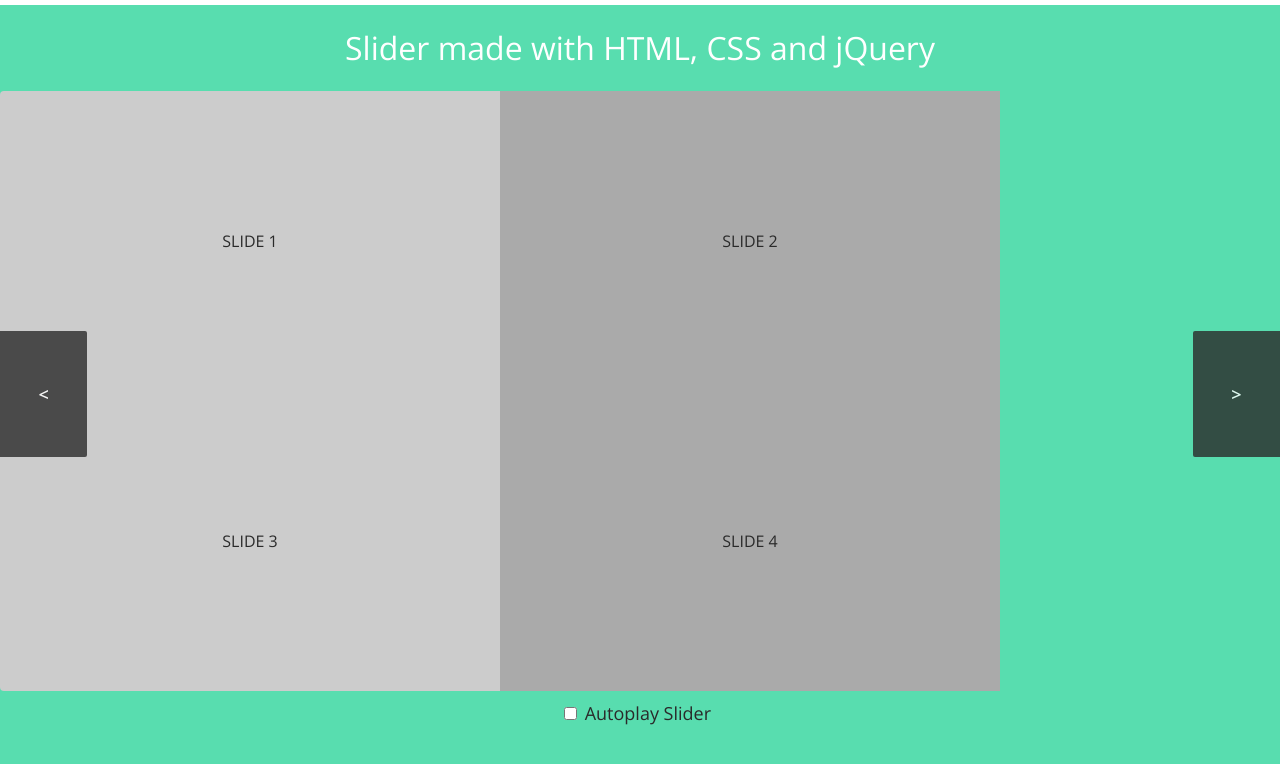
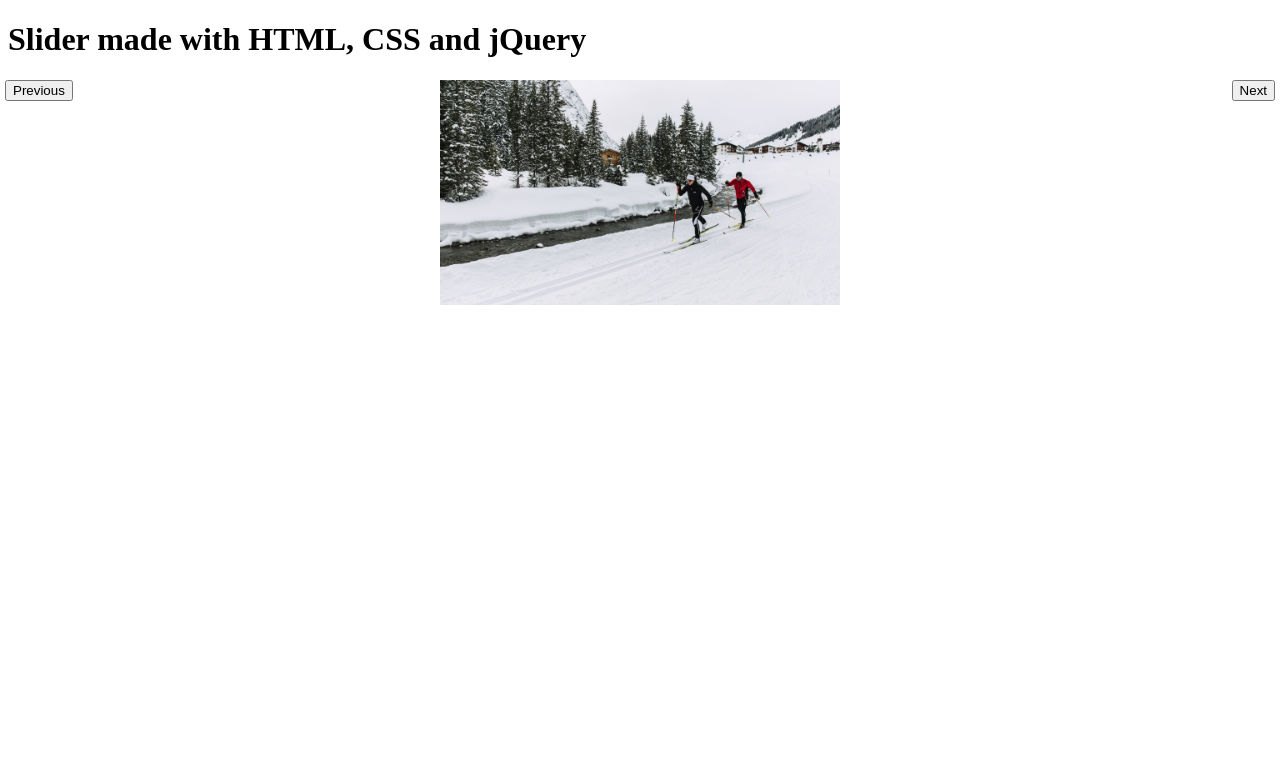
Before and after one commit to screendragons/jquery_slider, a plain HTML site: page index.html in a window 1280 px wide. Drawn offline with nearby package versions, Linux system fonts and the light colour scheme.

Commit message:
JS slider done

```diff
--- a/css/style.css
+++ b/css/style.css
@@ -1,85 +1,29 @@
-@import url(https://fonts.googleapis.com/css?family=Open+Sans:400,300,600);
-
-html {
-  border-top: 5px solid #fff;
-  background: #58DDAF;
-  color: #2a2a2a;
+.container {
+  max-width: 400px;
+  background-color: black;
+  margin: 0 auto;
+  text-align: center;
+  position: relative;
+}
+.container div {
+  background-color: white;
+  width: 100%;
+  display: inline-block;
+  display: none;
+}
+.container img {
+  width: 100%;
+  height: auto;
 }
 
-html, body {
-  margin: 0;
-  padding: 0;
-  font-family: 'Open Sans';
+button {
+  position: absolute;
 }
 
-h1 {
-  color: #fff;
-  text-align: center;
-  font-weight: 300;
+.next {
+  right: 5px;
 }
 
-#slider {
-  position: relative;
-  overflow: hidden;
-  margin: 20px auto 0 auto;
-  border-radius: 4px;
+.prev {
+  left: 5px;
 }
-
-#slider ul {
-  position: relative;
-  margin: 0;
-  padding: 0;
-  height: 200px;
-  list-style: none;
-}
-
-#slider ul li {
-  position: relative;
-  display: block;
-  float: left;
-  margin: 0;
-  padding: 0;
-  width: 500px;
-  height: 300px;
-  background: #ccc;
-  text-align: center;
-  line-height: 300px;
-}
-
-a.control_prev, a.control_next {
-  position: absolute;
-  top: 40%;
-  z-index: 999;
-  display: block;
-  padding: 4% 3%;
-  width: auto;
-  height: auto;
-  background: #2a2a2a;
-  color: #fff;
-  text-decoration: none;
-  font-weight: 600;
-  font-size: 18px;
-  opacity: 0.8;
-  cursor: pointer;
-}
-
-a.control_prev:hover, a.control_next:hover {
-  opacity: 1;
-  -webkit-transition: all 0.2s ease;
-}
-
-a.control_prev {
-  border-radius: 0 2px 2px 0;
-}
-
-a.control_next {
-  right: 0;
-  border-radius: 2px 0 0 2px;
-}
-
-.slider_option {
-  position: relative;
-  margin: 10px auto;
-  width: 160px;
-  font-size: 18px;
-}
--- a/index.html
+++ b/index.html
@@ -7,22 +7,26 @@
 <body>
   <h1>Slider made with HTML, CSS and jQuery</h1>
 
-  <div id="slider">
-    <a href="#" class="control_next">></a>
-    <a href="#" class="control_prev"><</a>
-    <ul>
-      <li>SLIDE 1</li>
-      <li style="background: #aaa;">SLIDE 2</li>
-      <li>SLIDE 3</li>
-      <li style="background: #aaa;">SLIDE 4</li>
-    </ul>
-  </div>
-
-  <div class="slider_option">
-    <input type="checkbox" id="checkbox">
-    <label for="checkbox">Autoplay Slider</label>
-  </div>
+  <section class="demo">
+    <button class="next">Next</button>
+    <button class="prev">Previous</button>
+    <div class="container">
+      <div style="display: inline-block;">
+        <img src="images/langlaufen.jpg"/>
+      </div>
+      <div>
+       <img src="images/skiing.jpg"/>
+      </div>
+      <div>
+        <img src="images/snowboarding.jpg"/>
+      </div>
+    </div>
+  </section>
 
   <script src="js/main.js"></script>
+  <script
+    src="http://code.jquery.com/jquery-3.4.1.js"
+    integrity="sha256-WpOohJOqMqqyKL9FccASB9O0KwACQJpFTUBLTYOVvVU="
+    crossorigin="anonymous"></script>
 </body>
 </html>
--- a/js/main.js
+++ b/js/main.js
@@ -1,46 +1,35 @@
-jQuery(document).ready(function ($) {
+var currentIndex = 0,
+  items = $('.container div'),
+  itemAmt = items.length;
 
-  $('#checkbox').change(function(){
-    setInterval(function () {
-        moveRight();
-    }, 3000);
-  });
+function cycleItems() {
+  var item = $('.container div').eq(currentIndex);
+  items.hide();
+  item.css('display','inline-block');
+}
 
-  var slideCount = $('#slider ul li').length;
-  var slideWidth = $('#slider ul li').width();
-  var slideHeight = $('#slider ul li').height();
-  var sliderUlWidth = slideCount * slideWidth;
+var autoSlide = setInterval(function() {
+  currentIndex += 1;
+  if (currentIndex > itemAmt - 1) {
+    currentIndex = 0;
+  }
+  cycleItems();
+}, 3000);
 
-  $('#slider').css({ width: slideWidth, height: slideHeight });
+$('.next').click(function() {
+  clearInterval(autoSlide);
+  currentIndex += 1;
+  if (currentIndex > itemAmt - 1) {
+    currentIndex = 0;
+  }
+  cycleItems();
+});
 
-  $('#slider ul').css({ width: sliderUlWidth, marginLeft: - slideWidth });
-
-    $('#slider ul li:last-child').prependTo('#slider ul');
-
-    function moveLeft() {
-        $('#slider ul').animate({
-            left: + slideWidth
-        }, 200, function () {
-            $('#slider ul li:last-child').prependTo('#slider ul');
-            $('#slider ul').css('left', '');
-        });
-    };
-
-    function moveRight() {
-        $('#slider ul').animate({
-            left: - slideWidth
-        }, 200, function () {
-            $('#slider ul li:first-child').appendTo('#slider ul');
-            $('#slider ul').css('left', '');
-        });
-    };
-
-    $('a.control_prev').click(function () {
-        moveLeft();
-    });
-
-    $('a.control_next').click(function () {
-        moveRight();
-    });
-
+$('.prev').click(function() {
+  clearInterval(autoSlide);
+  currentIndex -= 1;
+  if (currentIndex < 0) {
+    currentIndex = itemAmt - 1;
+  }
+  cycleItems();
 });
```
